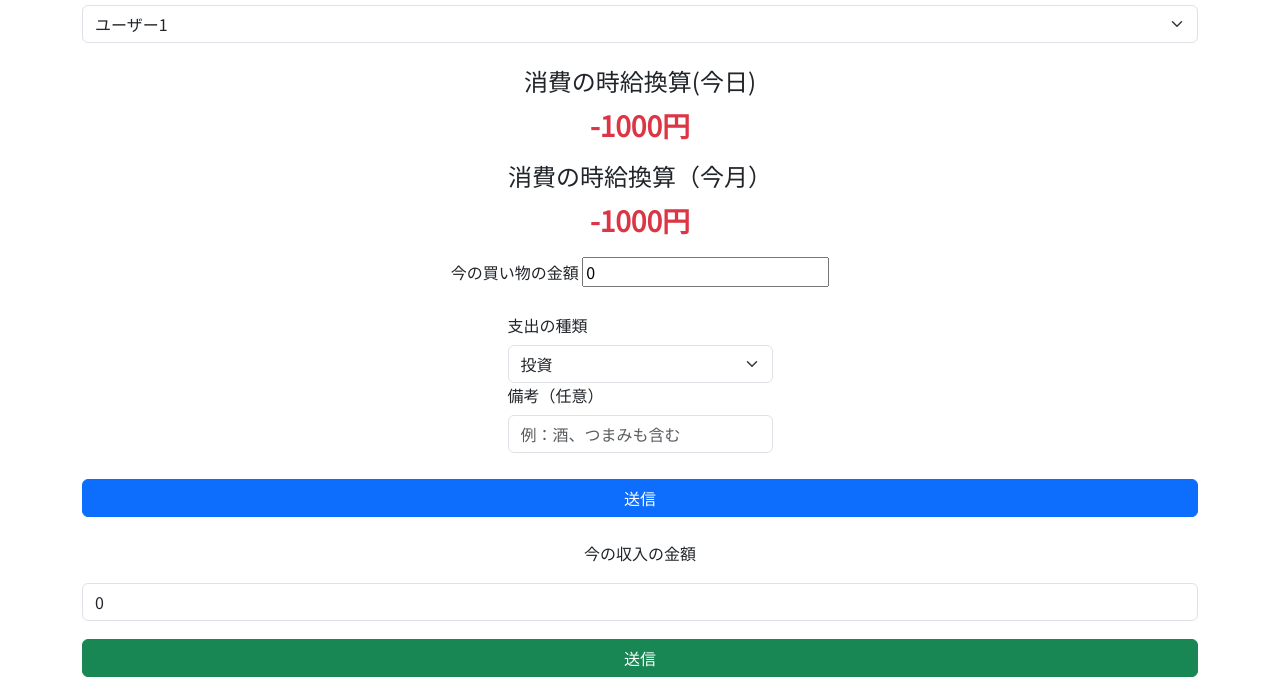
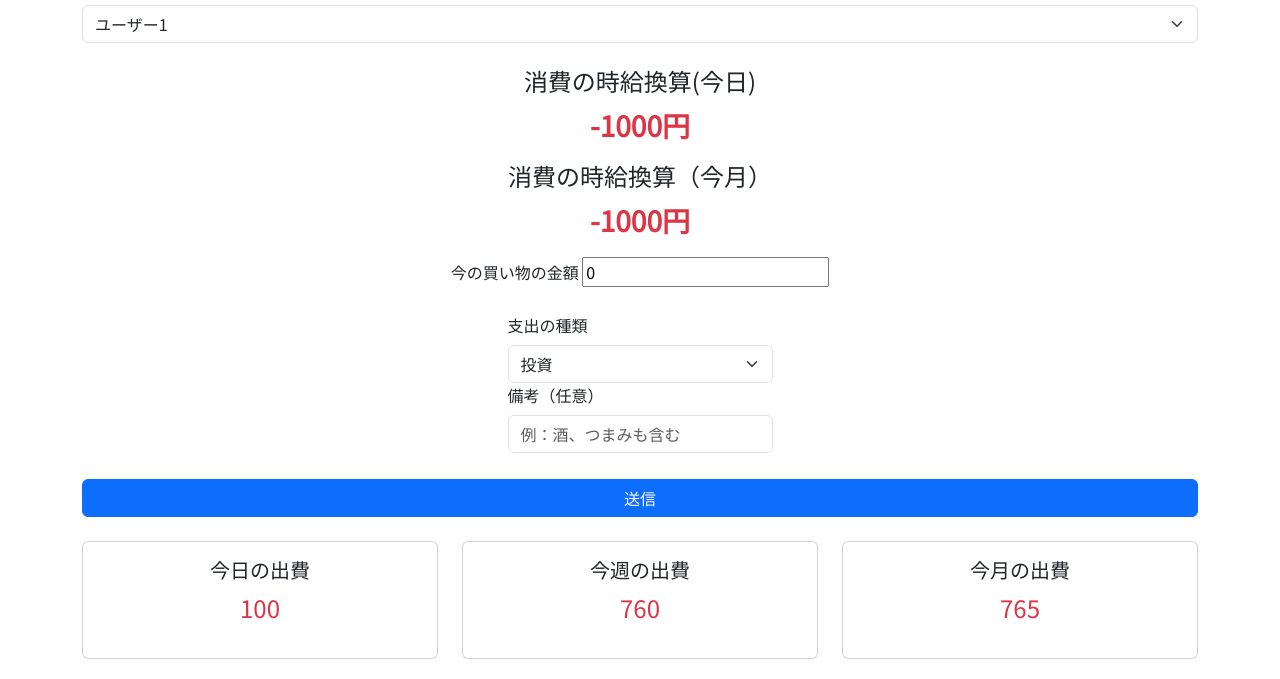
Before and after one commit to akamura/mongo_money_api, a website: page public/index.html in a window 1280 px wide. Shown: the part 123-802 px from the top of the page. Drawn offline with nearby package versions, Linux system fonts and the light colour scheme; no server answers.

Commit message:
ｈｔｍｌ

```diff
--- a/public/index.html
+++ b/public/index.html
@@ -70,11 +70,11 @@
 
     <!-- 収入フォーム -->
 
-    <div id="now_income_id" class="container mb-4">
+    <!-- <div id="now_income_id" class="container mb-4">
         <label for="now_income" class="form-label">今の収入の金額</label>
         <input id="now_income" value="0" type="number" min="0" step="0" class="form-control mb-2">
         <button id="send_income" class="btn btn-success w-100">送信</button>
-    </div>
+    </div> -->
 
     <!-- 合計出費の表示 -->
     <div class="container mb-4">
```
